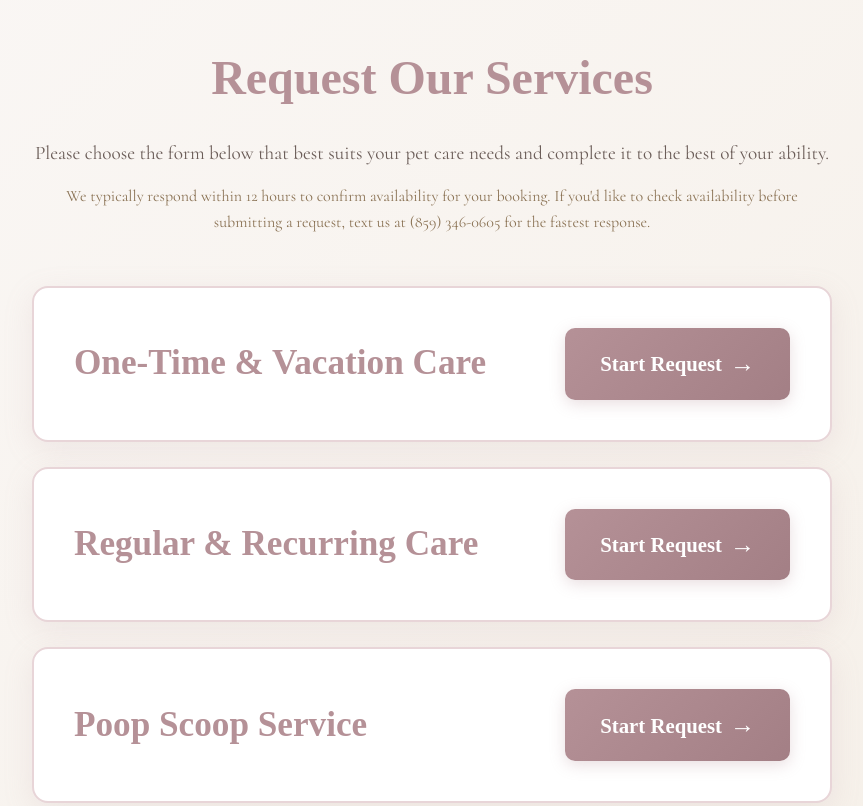
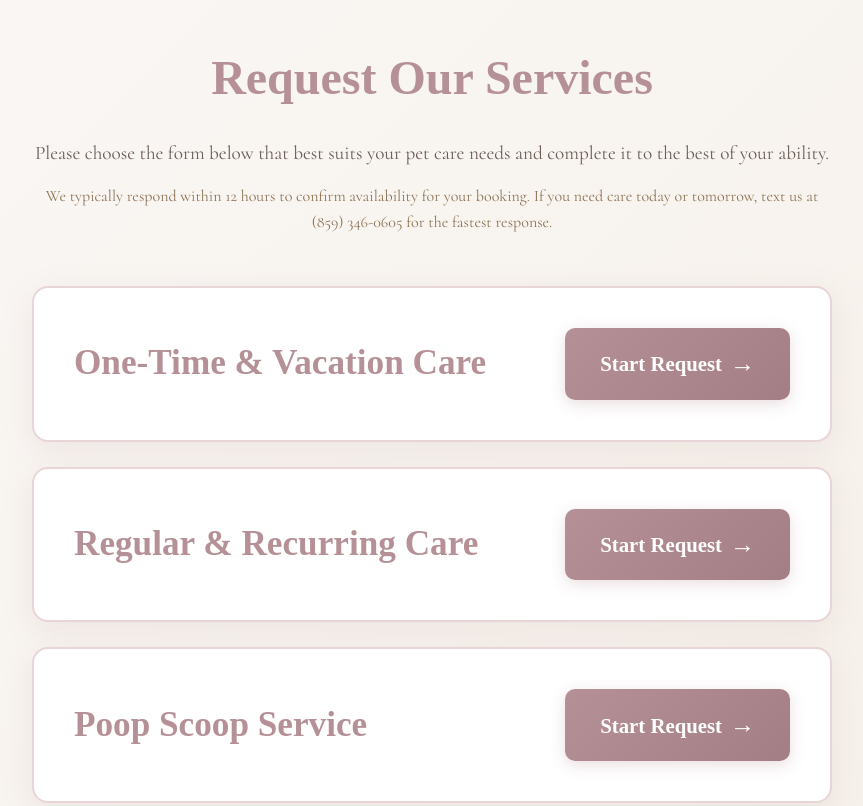
Before and after one commit to myreliacare/bookingrequestforms, a plain HTML site: page index.html in a window 1280 px wide. Shown: the top 806 px of the page, without its empty margins (208-1071 px from the left). Drawn offline with Linux system fonts and the light colour scheme; a web font is replaced by a local one.

Commit message:
Update index.html

```diff
--- a/index.html
+++ b/index.html
@@ -144,7 +144,7 @@
         <div class="header">
             <h1 class="title">Request Our Services</h1>
             <p class="subtitle">Please choose the form below that best suits your pet care needs and complete it to the best of your ability.</p>
-            <p class="contact-info">We typically respond within 12 hours to confirm availability for your booking. If you'd like to check availability before submitting a request, text us at (859) 346-0605 for the fastest response.</p>
+            <p class="contact-info">We typically respond within 12 hours to confirm availability for your booking. If you need care today or tomorrow, text us at (859) 346-0605 for the fastest response.</p>
         </div>
 
         <div class="form-options">
```
